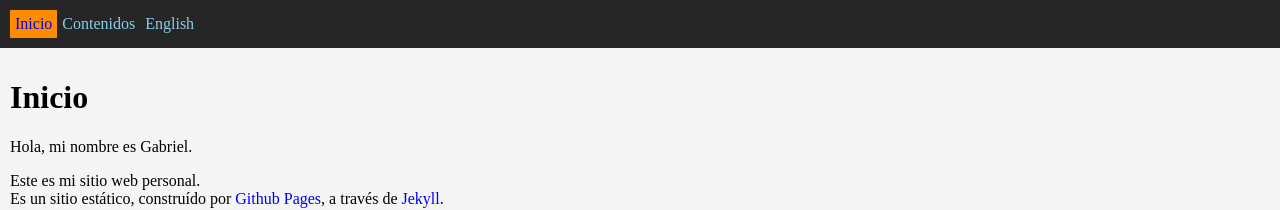
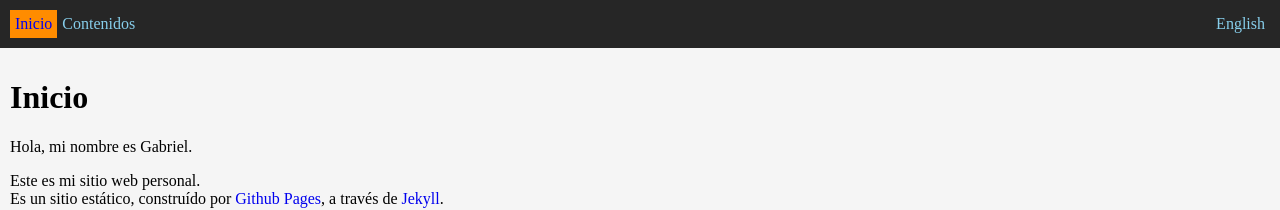
Before and after one commit to caprieldeluca/gabriel-de-luca.github.io, a Jekyll site: the page built from index.md, in a window 1280 px wide. Shown: the top 210 px of the page. Built offline with Jekyll 4.4.1, drawn with Linux system fonts in a browser that asks for light colours.

Commit message:
Put the English link to the right.

```diff
--- a/assets/css/mystyle.css
+++ b/assets/css/mystyle.css
@@ -28,3 +28,7 @@ div.contenido {
 a {
   text-decoration: none;
 }
+.right-absolute {
+  position: absolute;
+  right: 10px;
+}
```
